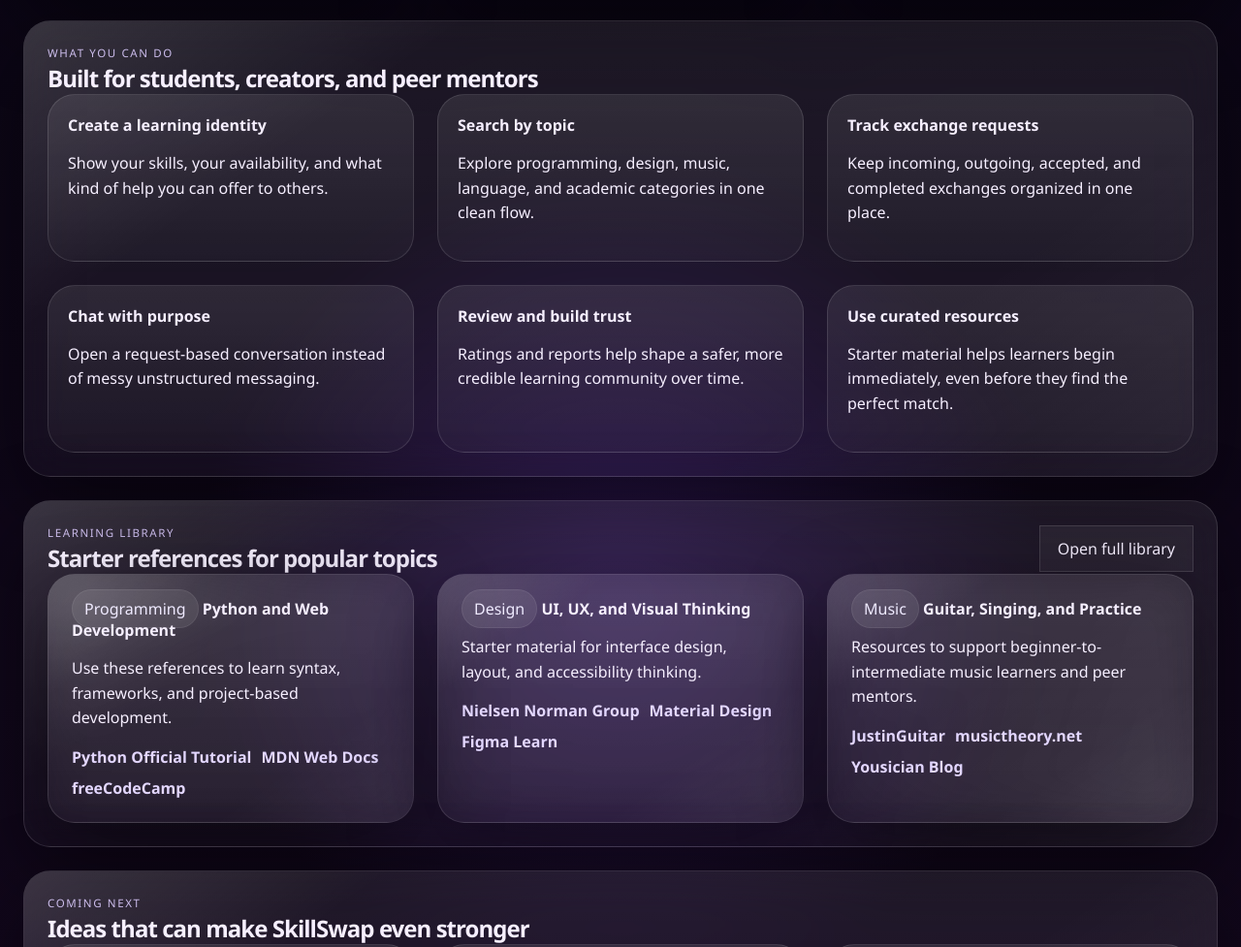
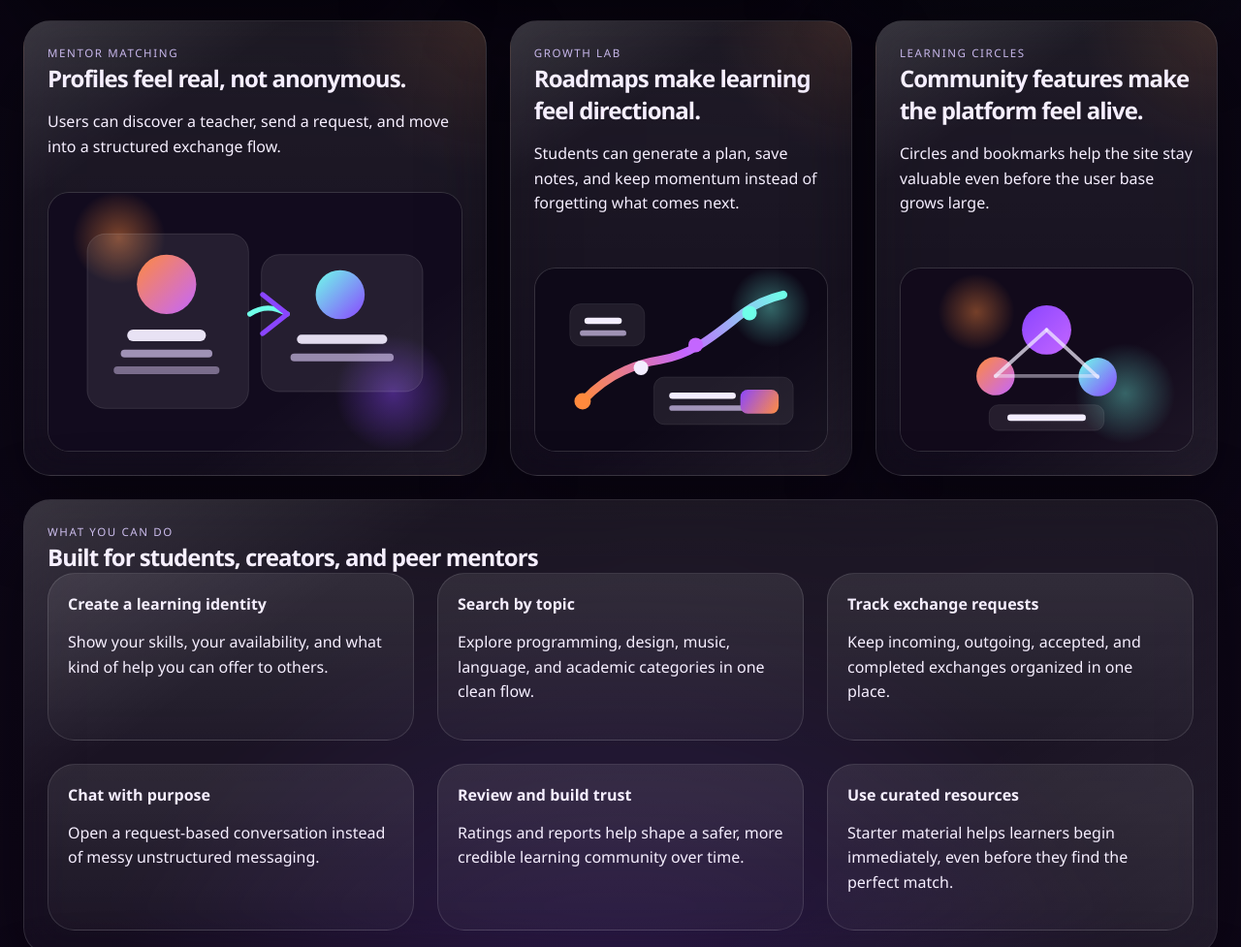
Before and after one commit to Tanishkabadhai/skillswap, a website: page public/index.html in a window 1280 px wide. Shown: the part 1110-2087 px from the top of the page at 97% size. Drawn offline with Linux system fonts and the light colour scheme.

Commit message:
Add homepage illustrations and visual showcase

```diff
--- a/public/index.html
+++ b/public/index.html
@@ -84,6 +84,33 @@
           </article>
         </section>
 
+        <section class="showcase-grid">
+          <article class="card visual-card">
+            <div class="visual-copy">
+              <p class="eyebrow">Mentor Matching</p>
+              <h3>Profiles feel real, not anonymous.</h3>
+              <p>Users can discover a teacher, send a request, and move into a structured exchange flow.</p>
+            </div>
+            <img class="visual-art" src="/assets/illustration-mentor.svg" alt="Skill matching illustration" />
+          </article>
+          <article class="card visual-card">
+            <div class="visual-copy">
+              <p class="eyebrow">Growth Lab</p>
+              <h3>Roadmaps make learning feel directional.</h3>
+              <p>Students can generate a plan, save notes, and keep momentum instead of forgetting what comes next.</p>
+            </div>
+            <img class="visual-art" src="/assets/illustration-roadmap.svg" alt="Learning roadmap illustration" />
+          </article>
+          <article class="card visual-card">
+            <div class="visual-copy">
+              <p class="eyebrow">Learning Circles</p>
+              <h3>Community features make the platform feel alive.</h3>
+              <p>Circles and bookmarks help the site stay valuable even before the user base grows large.</p>
+            </div>
+            <img class="visual-art" src="/assets/illustration-circle.svg" alt="Learning circle illustration" />
+          </article>
+        </section>
+
         <section class="card value-section">
           <div class="section-heading">
             <div>
--- a/public/landing.js
+++ b/public/landing.js
@@ -3,6 +3,7 @@ const resourceLibrary = [
     category: "Programming",
     title: "Python and Web Development",
     summary: "Use these references to learn syntax, frameworks, and project-based development.",
+    image: "/assets/illustration-roadmap.svg",
     links: [
       { label: "Python Official Tutorial", url: "https://docs.python.org/3/tutorial/" },
       { label: "MDN Web Docs", url: "https://developer.mozilla.org/" },
@@ -13,6 +14,7 @@ const resourceLibrary = [
     category: "Design",
     title: "UI, UX, and Visual Thinking",
     summary: "Starter material for interface design, layout, and accessibility thinking.",
+    image: "/assets/illustration-mentor.svg",
     links: [
       { label: "Nielsen Norman Group", url: "https://www.nngroup.com/" },
       { label: "Material Design", url: "https://m3.material.io/" },
@@ -23,6 +25,7 @@ const resourceLibrary = [
     category: "Music",
     title: "Guitar, Singing, and Practice",
     summary: "Resources to support beginner-to-intermediate music learners and peer mentors.",
+    image: "/assets/illustration-circle.svg",
     links: [
       { label: "JustinGuitar", url: "https://www.justinguitar.com/" },
       { label: "musictheory.net", url: "https://www.musictheory.net/" },
@@ -42,6 +45,7 @@ preview.innerHTML = resourceLibrary
   .map(
     (resource) => `
       <article class="card resource-card">
+        <img class="resource-art" src="${resource.image}" alt="${resource.title}" />
         <span class="resource-tag">${resource.category}</span>
         <strong>${resource.title}</strong>
         <p>${resource.summary}</p>
--- a/public/styles.css
+++ b/public/styles.css
@@ -165,6 +165,7 @@ p {
 
 .hero,
 .story-grid,
+.showcase-grid,
 .value-section,
 .resource-preview,
 .grid-two,
@@ -368,6 +369,7 @@ p {
 }
 
 .story-grid,
+.showcase-grid,
 .feature-grid,
 .resource-library,
 .overview-stats,
@@ -381,6 +383,10 @@ p {
 .story-grid,
 .feature-grid {
   grid-template-columns: repeat(3, minmax(0, 1fr));
+}
+
+.showcase-grid {
+  grid-template-columns: 1.15fr 0.85fr 0.85fr;
 }
 
 .grid-two,
@@ -399,6 +405,7 @@ p {
 
 .story-card,
 .feature-card,
+.visual-card,
 .resource-card,
 .stat-card {
   border-radius: var(--radius-lg);
@@ -417,12 +424,50 @@ p {
   padding: 20px;
 }
 
+.visual-card {
+  display: flex;
+  flex-direction: column;
+  justify-content: space-between;
+  min-height: 360px;
+  gap: 18px;
+  background:
+    radial-gradient(circle at top right, rgba(255, 138, 61, 0.12), transparent 24%),
+    linear-gradient(180deg, rgba(255, 255, 255, 0.09), rgba(255, 255, 255, 0.03));
+}
+
+.visual-copy {
+  position: relative;
+  z-index: 1;
+}
+
+.visual-art,
+.resource-art {
+  width: 100%;
+  display: block;
+  border-radius: 22px;
+  border: 1px solid rgba(255, 255, 255, 0.1);
+  background: rgba(255, 255, 255, 0.03);
+}
+
+.visual-art {
+  aspect-ratio: 16 / 10;
+  object-fit: cover;
+}
+
 .ideas-section {
   margin-top: 24px;
 }
 
 .resource-card {
   min-height: 100%;
+  display: flex;
+  flex-direction: column;
+  gap: 14px;
+}
+
+.resource-art {
+  aspect-ratio: 16 / 9;
+  object-fit: cover;
 }
 
 .resource-tag,
@@ -907,6 +952,7 @@ button:hover {
   .admin-stats,
   .overview-stats,
   .story-grid,
+  .showcase-grid,
   .feature-grid,
   .resource-library,
   .growth-summary,
```
Also changed, not shown: public/assets/illustration-circle.svg (added), public/assets/illustration-mentor.svg (added), public/assets/illustration-roadmap.svg (added).
